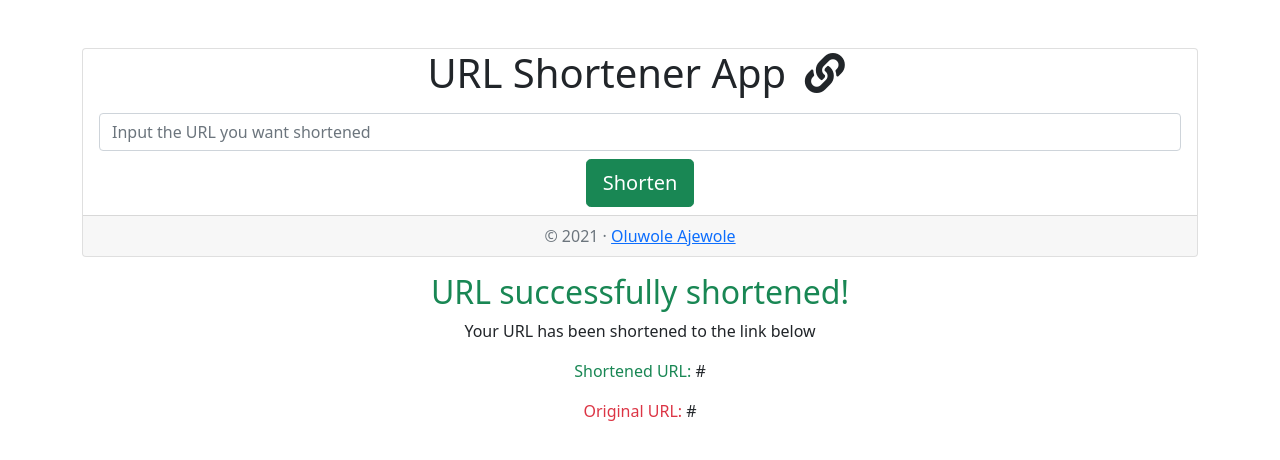
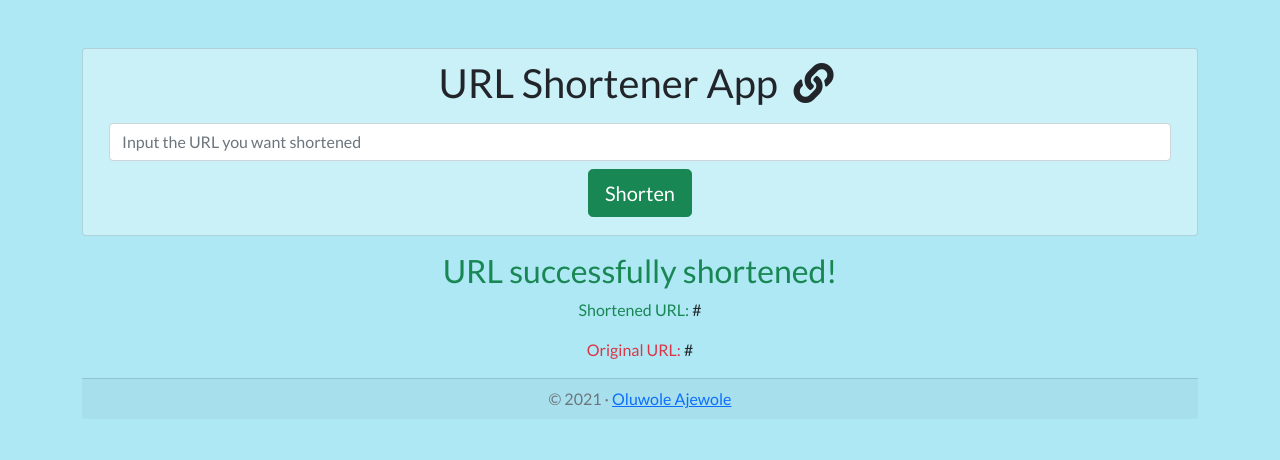
Before and after one commit to bhavana-i/url-shortener, a Django app: template urlreduce/templates/urlreduce/home.html in a window 1280 px wide. Shown: the top 460 px of the page. Run offline with Django 3.2, Linux system fonts and the light colour scheme; tables that the repository leaves empty hold one stand-in row (values such as "Sample post"); the template is opened without the code that fills it: values that come from a table or form of the project are taken from there, most other values are stand-ins (such as "Sample title", 1, 10 or a date in 2020).

Commit message:
included static files and modified the UI

```diff
--- /dev/null
+++ b/urlreduce/static/urlreduce/urlreduce.css
@@ -0,0 +1,25 @@
+@import url('https://fonts.googleapis.com/css2?family=Lato&display=swap');
+    body {
+        background-color: #ade8f4;
+        margin: 0;
+        font-family: 'Lato', sans-serif;
+    }
+
+    p {
+        display: "";
+    }
+    #p2 {
+        display: inline;
+    }
+
+  /* Style the content */
+    .card {
+        background-color: #caf0f8;
+        padding: 10px;
+    }
+
+  /* Style the footer */
+    .footer {
+        background-color: #a8dadc;
+        padding: 10px;
+    }
--- a/urlreduce/templates/urlreduce/base.html
+++ b/urlreduce/templates/urlreduce/base.html
@@ -15,16 +15,11 @@
       crossorigin="anonymous"
     />
 
-    <link rel="shortcut-icon" type="image/png" href="favicon.png"/>
+    {% load static %}
+    <link rel="stylesheet" href="{% static 'urlreduce/urlreduce.css' %}">
+    <link rel="shortcut icon" type="image/png" href="{% static 'urlreduce/favicon.png' %}"/>
+
     <title>URL Shortener</title>
-    <style>
-      p {
-
-      }
-      #p2{
-        display:inline;
-      }
-    </style>
   </head>
   <body>
     {% block body %}
--- a/urlreduce/templates/urlreduce/home.html
+++ b/urlreduce/templates/urlreduce/home.html
@@ -20,9 +20,7 @@
                 <!-- </div> -->
             </form>
         </div>
-        <div class="card-footer text-center text-muted" py-2>
-            <p id="p2">©&nbsp;2021 · <a href="https://wolemercy.com">Oluwole Ajewole</a></p>
-        </div>
+
     </div>
     {% if errors %}
     <div class="alert alert-danger mt-4" role="alert">
@@ -40,7 +38,6 @@
     {% if new_url %}
     <div class="mx-auto text-center mt-3">
         <h2 class="text-success">URL successfully shortened!</h2>
-        <p id="p1">Your URL has been shortened to the link below</p>
         <p id="p1"><span class="text-success">Shortened URL:</span> {{new_url}}</p>
         <p id="p1"><span class="text-danger">Original URL:</span> {{long_url}}</p>
         {% if times_followed > 1 %}
@@ -48,6 +45,9 @@
         {% endif %}
     </div>
     {% endif %}
+    <div class="card-footer text-center text-muted" py-2>
+        <p id="p2">©&nbsp;2021 · <a href="https://wolemercy.com">Oluwole Ajewole</a></p>
+    </div>
 </div>
 
 {% endblock body %}
```
Also changed, not shown: urlshortener/settings.py (+15 -1 lines), README.md, urlreduce/static/urlreduce/favicon.png (renamed from favicon.png), urlreduce/static/urlreduce/test.jpg (added), urlreduce/urls.py (line endings or trailing spaces).
